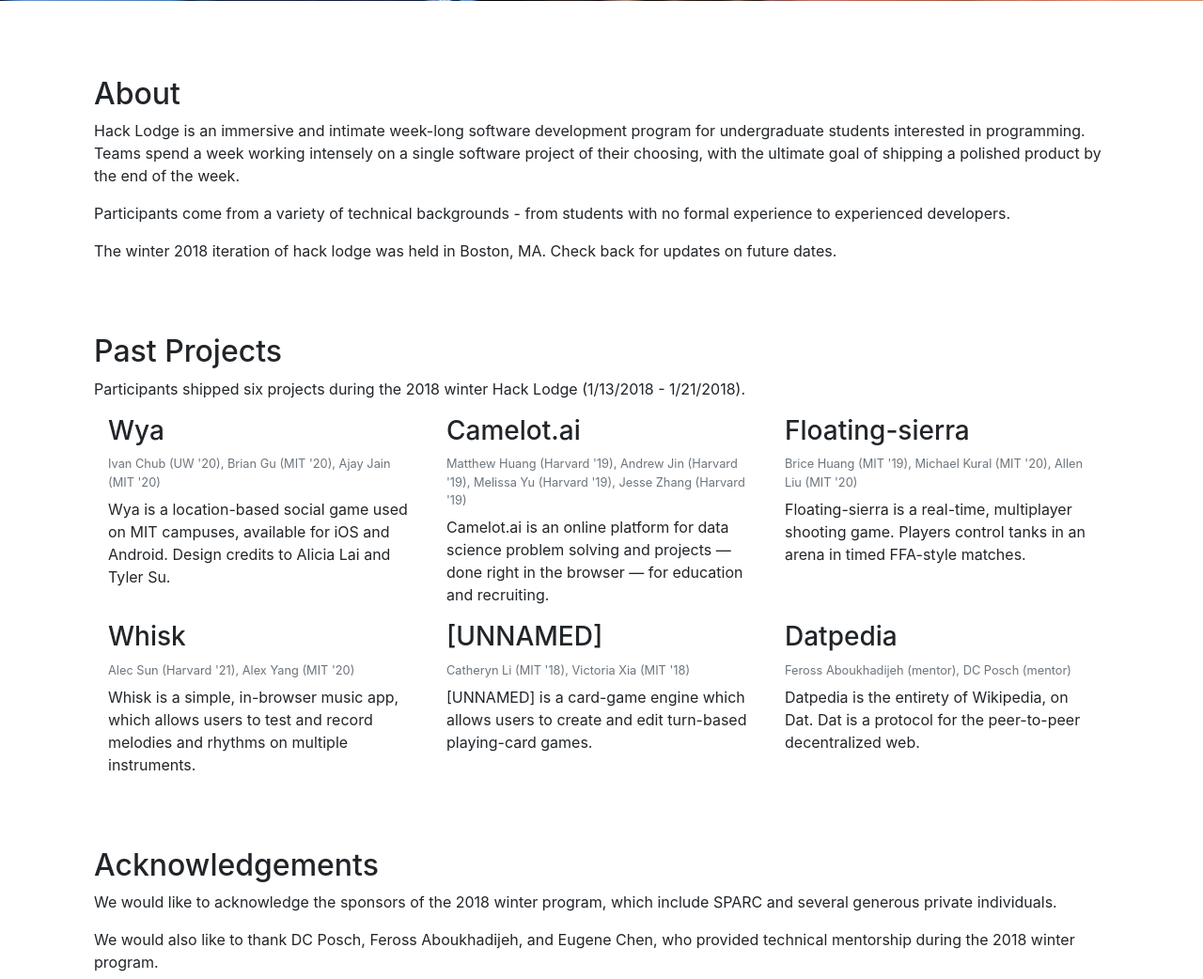
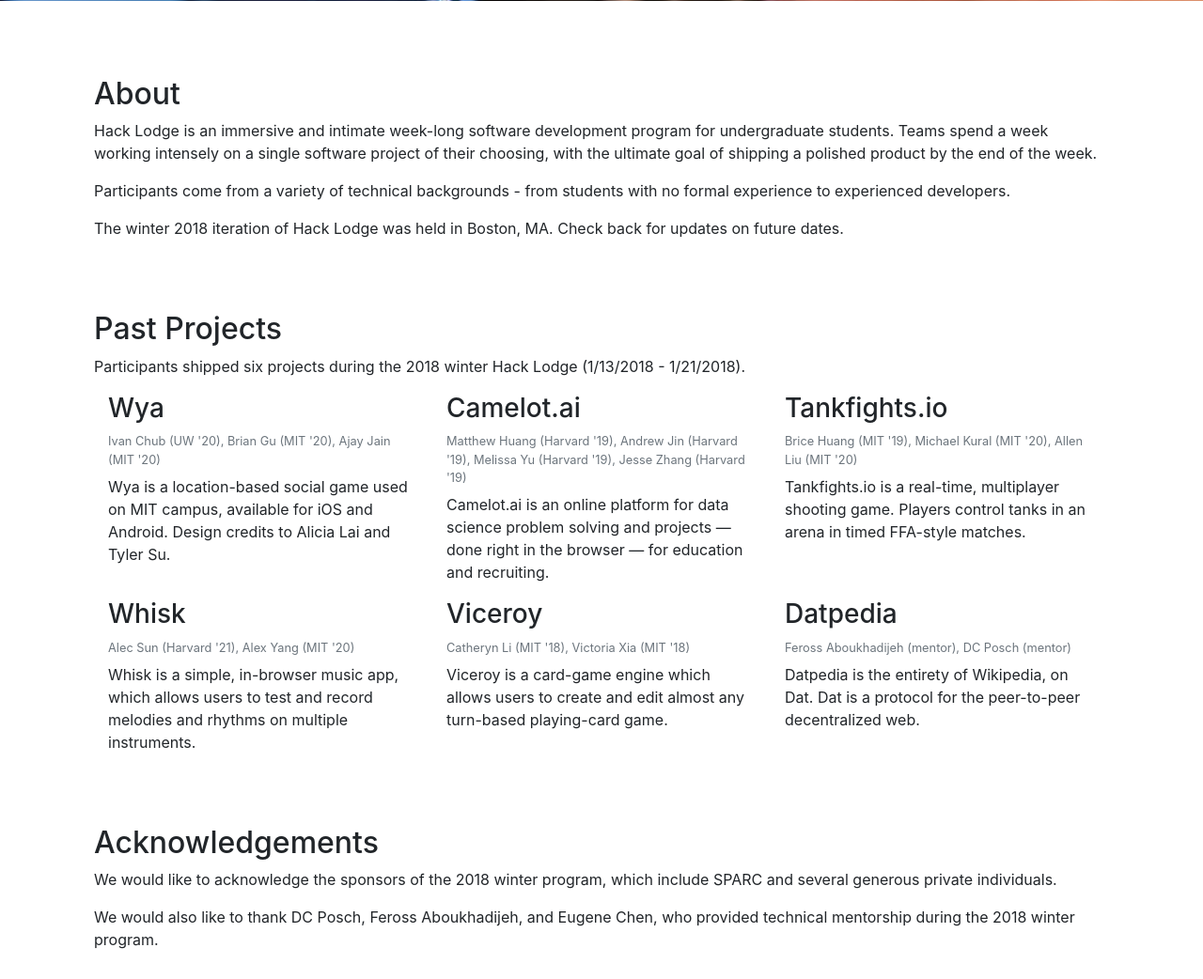
Before and after one commit to briangu33/hack-landing, a Flask app: page / in a window 1280 px wide. Shown: the part 399-1441 px from the top of the page at 94% size. Run offline with Flask 2, Linux system fonts and the light colour scheme; some libraries are stand-ins or nearby versions.

Commit message:
update index.html

```diff
--- a/templates/index.html
+++ b/templates/index.html
@@ -19,11 +19,11 @@
 
 	<div class="container about-container">
 		<h2>About</h2>
-		<p>Hack Lodge is an immersive and intimate week-long software development program for undergraduate students interested in programming. Teams spend a week working intensely on a single software project of their choosing, with the ultimate goal of shipping a polished product by the end of the week.</p>
+		<p>Hack Lodge is an immersive and intimate week-long software development program for undergraduate students. Teams spend a week working intensely on a single software project of their choosing, with the ultimate goal of shipping a polished product by the end of the week.</p>
 
 		<p>Participants come from a variety of technical backgrounds - from students with no formal experience to experienced developers.</p>
 
-		<p>The winter 2018 iteration of hack lodge was held in Boston, MA. Check back for updates on future dates.</p>
+		<p>The winter 2018 iteration of Hack Lodge was held in Boston, MA. Check back for updates on future dates.</p>
 	</div>
 
 	<div class="container projects-container">
@@ -36,7 +36,7 @@
 				<div class="col">
 					<h3>Wya</h3>
 					<h6><small class="text-muted">Ivan Chub (UW '20), Brian Gu (MIT '20), Ajay Jain (MIT '20)</small></h6>
-					<p>Wya is a location-based social game used on MIT campuses, available for iOS and Android. Design credits to Alicia Lai and Tyler Su.</p>
+					<p>Wya is a location-based social game used on MIT campus, available for iOS and Android. Design credits to Alicia Lai and Tyler Su.</p>
 				</div>
 
 				<div class="col">
@@ -46,9 +46,9 @@
 				</div>
 
 				<div class="col">
-					<h3>Floating-sierra</h3>
+					<h3>Tankfights.io</h3>
 					<h6><small class="text-muted">Brice Huang (MIT '19), Michael Kural (MIT '20), Allen Liu (MIT '20)</small></h6>
-					<p>Floating-sierra is a real-time, multiplayer shooting game. Players control tanks in an arena in timed FFA-style matches.</p>
+					<p>Tankfights.io is a real-time, multiplayer shooting game. Players control tanks in an arena in timed FFA-style matches.</p>
 				</div>
 			</div>
 
@@ -60,9 +60,9 @@
 				</div>
 
 				<div class="col">
-					<h3>[UNNAMED]</h3>
+					<h3>Viceroy</h3>
 					<h6><small class="text-muted">Catheryn Li (MIT '18), Victoria Xia (MIT '18)</small></h3></h6>
-					<p>[UNNAMED] is a card-game engine which allows users to create and edit turn-based playing-card games.</p>
+					<p>Viceroy is a card-game engine which allows users to create and edit almost any turn-based playing-card game.</p>
 				</div>
 
 				<div class="col">
```
